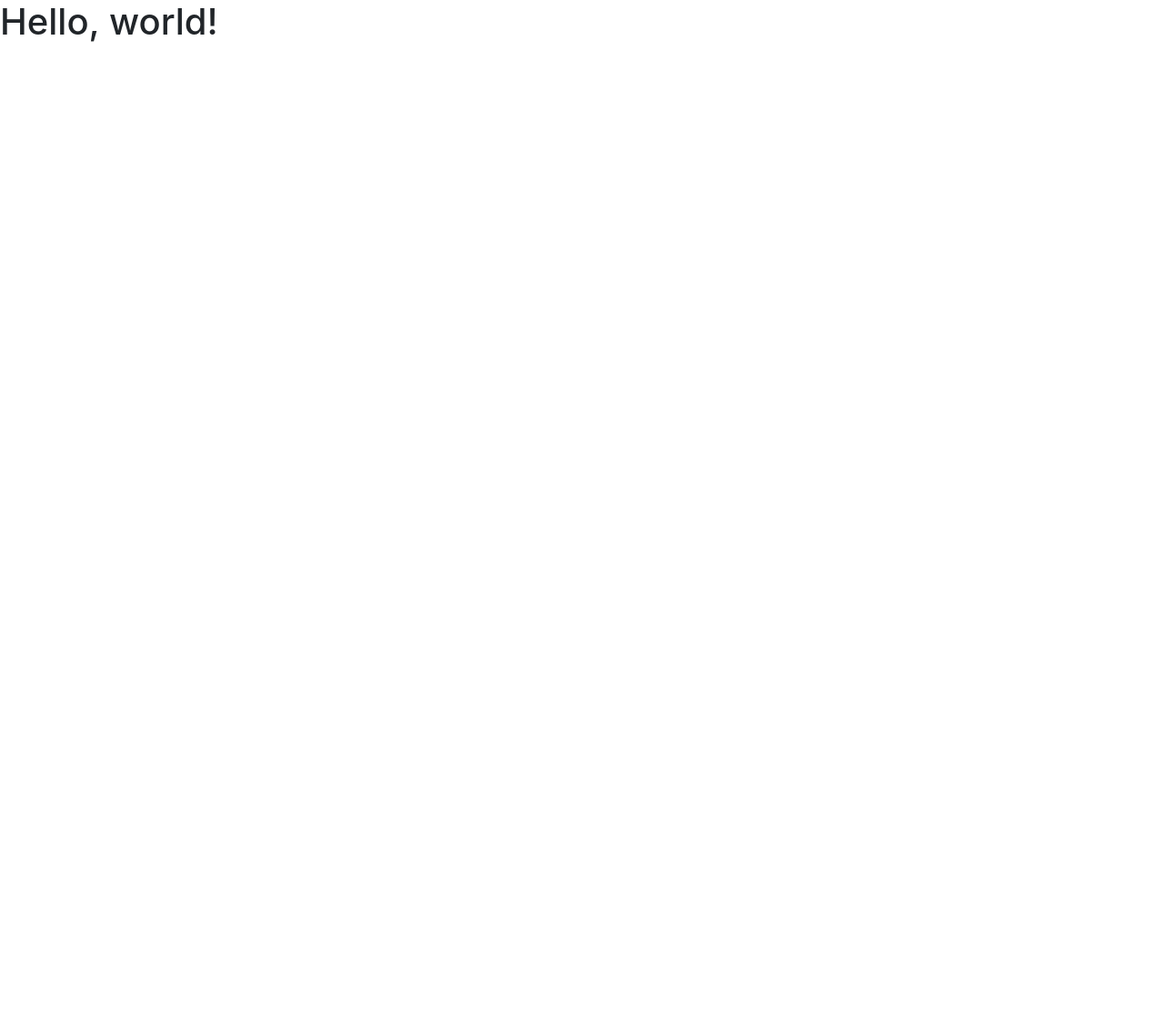
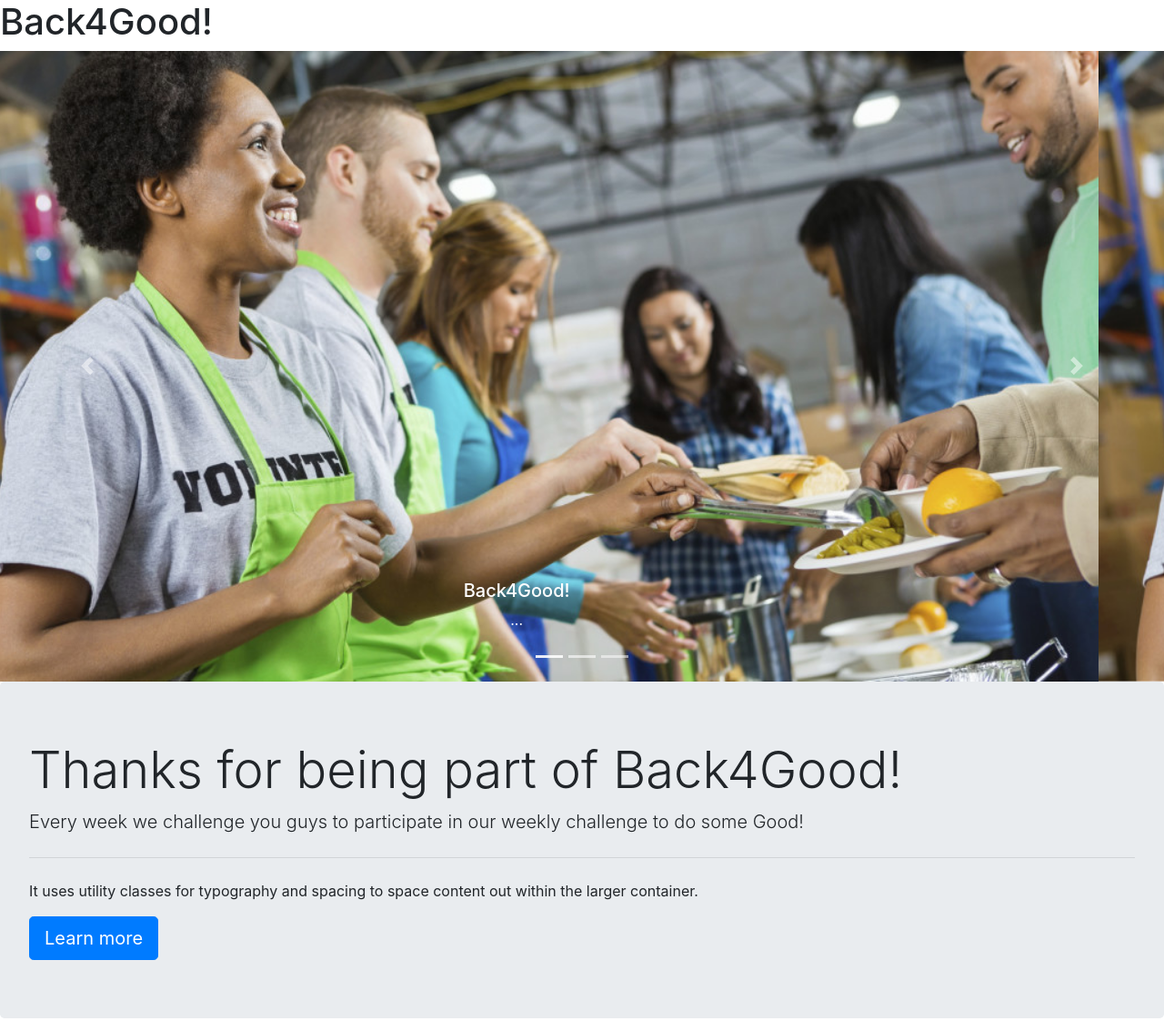
Before and after one commit to Dgabay2015/Back4Good, a website: page index.html in a window 1280 px wide. Shown: the whole page at 91% size. Before the commit the page ends 800 px from the top, so only its background shows below. Drawn offline with nearby package versions, Linux system fonts and the light colour scheme.

Commit message:
added bootstrap stuff

```diff
--- a/index.html
+++ b/index.html
@@ -7,16 +7,56 @@
 
     <!-- Bootstrap CSS -->
     <link rel="stylesheet" href="https://stackpath.bootstrapcdn.com/bootstrap/4.2.1/css/bootstrap.min.css" integrity="sha384-GJzZqFGwb1QTTN6wy59ffF1BuGJpLSa9DkKMp0DgiMDm4iYMj70gZWKYbI706tWS" crossorigin="anonymous">
+    <script src="https://stackpath.bootstrapcdn.com/bootstrap/4.2.1/js/bootstrap.min.js" integrity="sha384-B0UglyR+jN6CkvvICOB2joaf5I4l3gm9GU6Hc1og6Ls7i6U/mkkaduKaBhlAXv9k" crossorigin="anonymous"></script>
+    <link rel="stylesheet" href= ./css/bootstrap.css>
 
-    <title>Hello, world!</title>
+    <title>Back4Good!</title>
   </head>
   <body>
-    <h1>Hello, world!</h1>
+    <h1>Back4Good!</h1>
 
+    <div id="carouselExampleIndicators" class="carousel slide" data-ride="carousel">
+        <ol class="carousel-indicators">
+          <li data-target="#carouselExampleIndicators" data-slide-to="0" class="active"></li>
+          <li data-target="#carouselExampleIndicators" data-slide-to="1"></li>
+          <li data-target="#carouselExampleIndicators" data-slide-to="2"></li>
+        </ol>
+        <div class="carousel-inner">
+          <div class="carousel-item active">
+            <img src="./imgs/volunteering1.jpg" class="d-block w-100" alt="...">
+            <div class="carousel-caption d-none d-md-block">
+                <h5>Back4Good!</h5>
+                <p>...</p>
+              </div>
+          </div>
+          <div class="carousel-item">
+            <img src="./imgs/volunteering1.jpg" class="d-block w-100" alt="...">
+          </div>
+          <div class="carousel-item">
+            <img src="./imgs/volunteering1.jpg" class="d-block w-100" alt="...">
+          </div>
+        </div>
+        <a class="carousel-control-prev" href="#carouselExampleIndicators" role="button" data-slide="prev">
+          <span class="carousel-control-prev-icon" aria-hidden="true"></span>
+          <span class="sr-only">Previous</span>
+        </a>
+        <a class="carousel-control-next" href="#carouselExampleIndicators" role="button" data-slide="next">
+          <span class="carousel-control-next-icon" aria-hidden="true"></span>
+          <span class="sr-only">Next</span>
+        </a>
+      </div>
+      <div class="jumbotron">
+        <h1 class="display-4">Thanks for being part of Back4Good!</h1>
+        <p class="lead">Every week we challenge you guys to participate in our weekly challenge to do some Good!</p>
+        <hr class="my-4">
+        <p>It uses utility classes for typography and spacing to space content out within the larger container.</p>
+        <a class="btn btn-primary btn-lg" href="#" role="button">Learn more</a>
+      </div>
     <!-- Optional JavaScript -->
     <!-- jQuery first, then Popper.js, then Bootstrap JS -->
+    <script>src= "./js/bootstrap.js"</script>
     <script src="https://code.jquery.com/jquery-3.3.1.slim.min.js" integrity="sha384-q8i/X+965DzO0rT7abK41JStQIAqVgRVzpbzo5smXKp4YfRvH+8abtTE1Pi6jizo" crossorigin="anonymous"></script>
-    <script src="https://cdnjs.cloudflare.com/ajax/libs/popper.js/1.14.6/umd/popper.min.js" integrity="sha384-wHAiFfRlMFy6i5SRaxvfOCifBUQy1xHdJ/yoi7FRNXMRBu5WHdZYu1hA6ZOblgut" crossorigin="anonymous"></script>
+<script src="https://cdnjs.cloudflare.com/ajax/libs/popper.js/1.14.6/umd/popper.min.js" integrity="sha384-wHAiFfRlMFy6i5SRaxvfOCifBUQy1xHdJ/yoi7FRNXMRBu5WHdZYu1hA6ZOblgut" crossorigin="anonymous"></script>
     <script src="https://stackpath.bootstrapcdn.com/bootstrap/4.2.1/js/bootstrap.min.js" integrity="sha384-B0UglyR+jN6CkvvICOB2joaf5I4l3gm9GU6Hc1og6Ls7i6U/mkkaduKaBhlAXv9k" crossorigin="anonymous"></script>
   </body>
 </html>
--- /dev/null
+++ b/package.json
@@ -0,0 +1,5 @@
+{
+  "dependencies": {
+    "bootstrap": "^4.2.1"
+  }
+}
```
Also changed, not shown: imgs/volunteering1.jpg (added), 2 other files.
